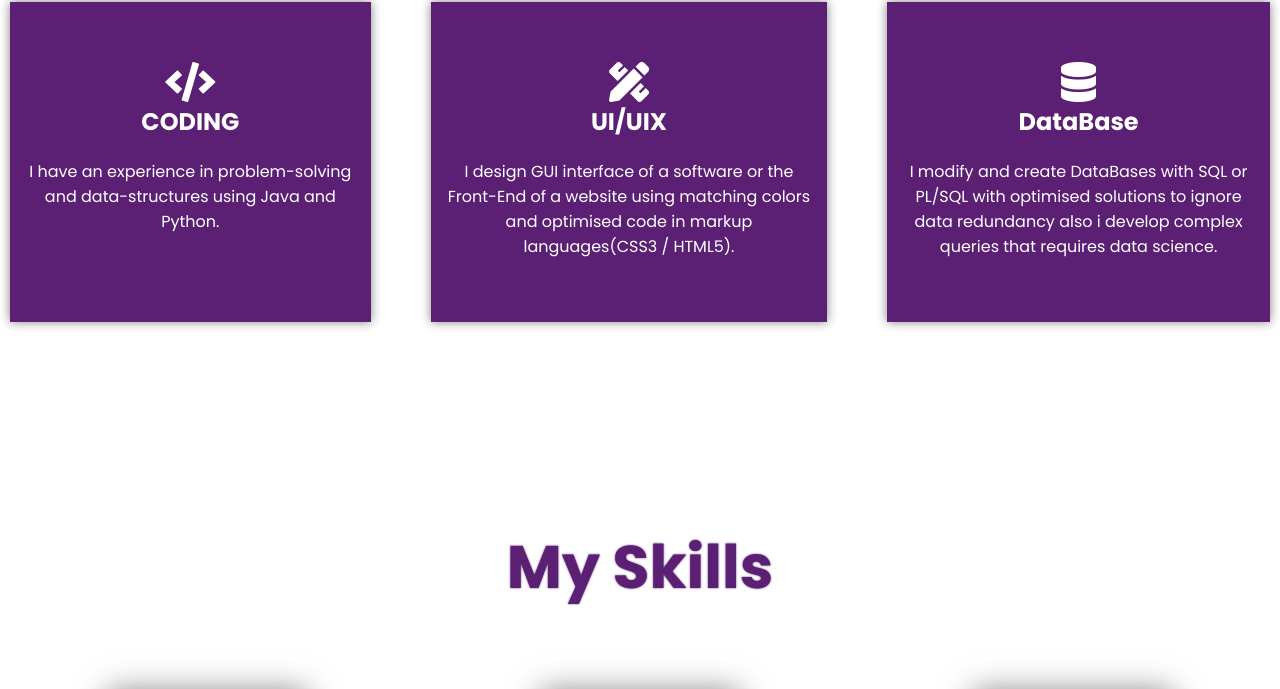
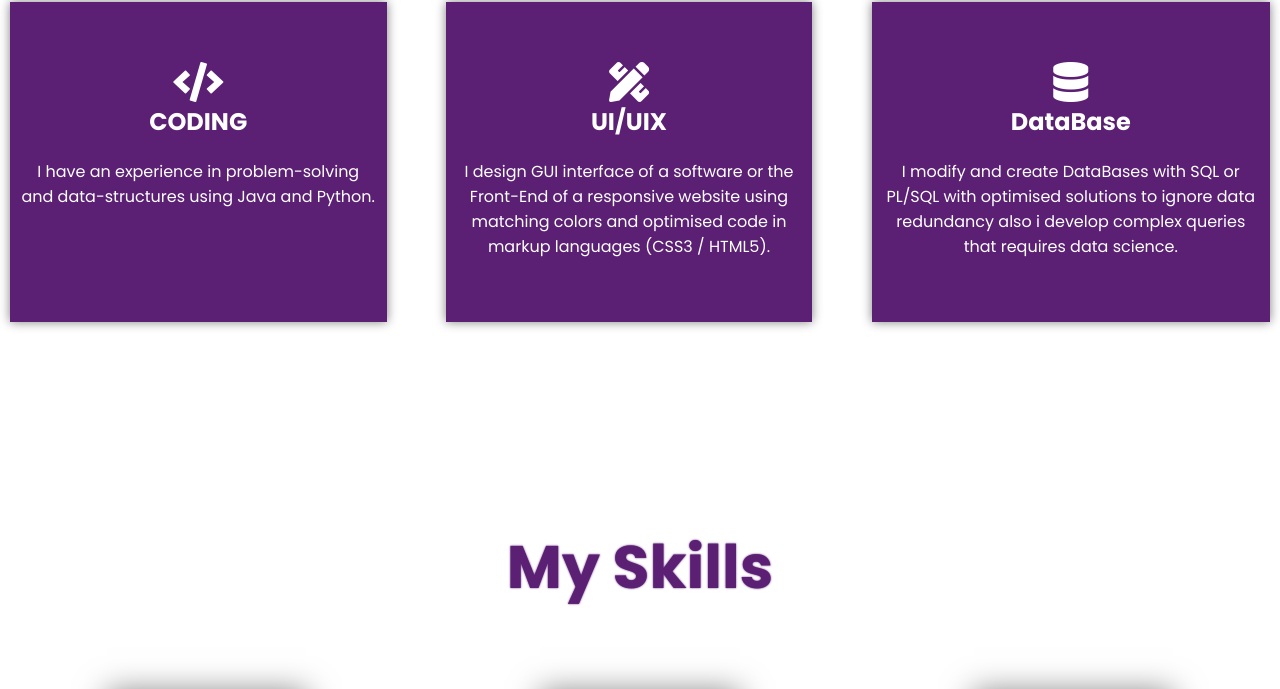
Before and after one commit to KamelHtira/Portfolio, a plain HTML site: page index.html in a window 1280 px wide. Shown: the part 1168-1857 px from the top of the page. Drawn offline with nearby package versions, Linux system fonts and the light colour scheme.

Commit message:
Update index.html

```diff
--- a/index.html
+++ b/index.html
@@ -912,7 +912,7 @@ width: 100%;
       </h2>
 
       <p>
-        I design GUI interface of a software or the Front-End of a website using matching colors and optimised code in markup languages(CSS3 / HTML5).
+        I design GUI interface of a software or the Front-End of a responsive website using matching colors and optimised code in markup languages (CSS3 / HTML5).
       </p>
 
     </div >
```
